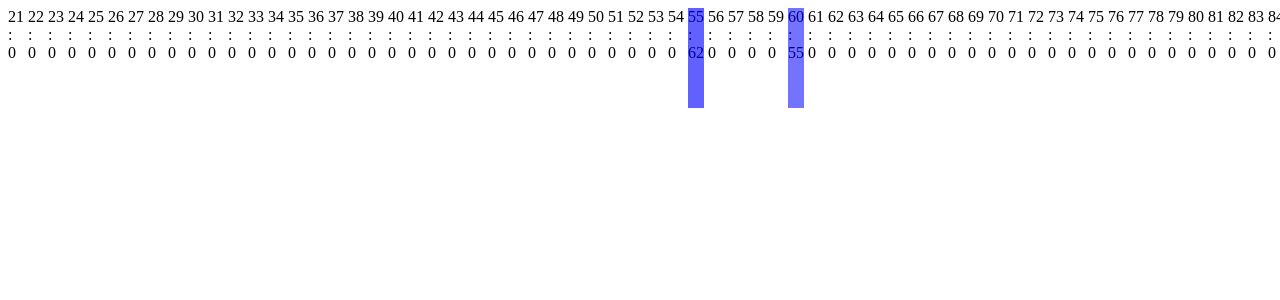
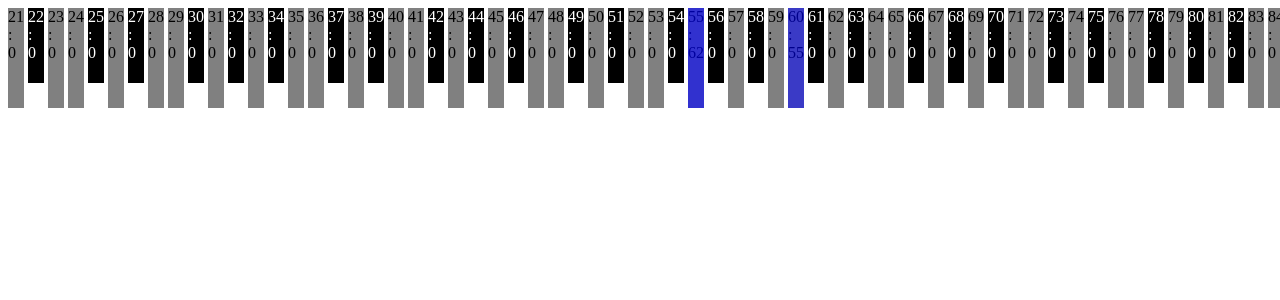
Before and after one commit to JoshMLeslie/web-duet, an Angular app: page / in a window 1280 px wide. Shown: the top 300 px of the page. Built offline with nearby package versions, Linux system fonts and the light colour scheme.

Commit message:
rough-in black keys add w/b key generation tweak key generator refactor key code into earlier stub-component add prettier

```diff
--- /dev/null
+++ b/src/app/keyboard/keyboard-key/key-opacity.directive.ts
@@ -0,0 +1,12 @@
+import { Directive, ElementRef, Input } from '@angular/core';
+
+@Directive({
+  selector: '[appKeyOpacity]'
+})
+export class KeyOpacityDirective {
+	@Input('appKeyOpacity') set opac(tone: number) {
+		this.el.nativeElement.style.opacity = tone / 100;
+	}
+
+  constructor(private el: ElementRef) {}
+}
--- a/src/app/keyboard/keyboard-key/keyboard-key.component.html
+++ b/src/app/keyboard/keyboard-key/keyboard-key.component.html
@@ -1 +1,9 @@
-<p>keyboard-key works!</p>
+<div *ngIf="key.color === 'w'" class="key-el key-el_white">
+	<div class="key-el_tone key-el_white_tone" [appKeyOpacity]="key.tone"></div>
+	{{key.id}} : {{key.tone}}
+</div>
+
+<div *ngIf="key.color === 'b'" class="key-el key-el_black">
+	<div class="key-el_tone key-el_black_tone" [appKeyOpacity]="key.tone"></div>
+	{{key.id}} : {{key.tone}}
+</div>
--- a/src/app/keyboard/keyboard-key/keyboard-key.component.less
+++ b/src/app/keyboard/keyboard-key/keyboard-key.component.less
@@ -0,0 +1,33 @@
+:host {
+	.key-el {
+		width: 1rem;
+		position: relative;
+
+		&_tone {
+			position: absolute;
+			opacity: 0;
+			top: 0;
+			width: 100%;
+			height: 100%;
+		}
+	}
+	.key-el {
+		&_white {
+			height: 100px;
+			background-color: gray;
+
+			&_tone {
+				background-color: blue;
+			}
+		}
+		&_black {
+			height: 75px;
+			color: white;
+			background-color: black;
+
+			&_tone {
+				background-color: white;
+			}
+		}
+	}
+}
--- a/src/app/keyboard/keyboard-key/keyboard-key.component.ts
+++ b/src/app/keyboard/keyboard-key/keyboard-key.component.ts
@@ -1,4 +1,5 @@
 import { Component, OnInit, ChangeDetectionStrategy, Input } from '@angular/core';
+import { KeyboardKeyData } from '../keyboard';
 
 @Component({
   selector: 'app-keyboard-key',
@@ -7,8 +8,7 @@ import { Component, OnInit, ChangeDetectionStrategy, Input } from '@angular/core
   changeDetection: ChangeDetectionStrategy.OnPush
 })
 export class KeyboardKeyComponent implements OnInit {
-	@Input() keyId: number;
-	@Input() keyTone: number;
+	@Input() key: KeyboardKeyData;
 
   constructor() { }
 
--- a/src/app/keyboard/keyboard.component.html
+++ b/src/app/keyboard/keyboard.component.html
@@ -1,6 +1,3 @@
 <div class="key-container">
-	<div class="key-element" *ngFor="let key of keys | keyvalue">
-		<div class="key-element_tone-overlay" [style.opacity]="calcOpacity(key.value.tone)"></div>
-		{{key.value.id}} : {{key.value.tone}}
-	</div>
+	<app-keyboard-key [key]="keyData.value" *ngFor="let keyData of keys | keyvalue"></app-keyboard-key>
 </div>
--- a/src/app/keyboard/keyboard.component.less
+++ b/src/app/keyboard/keyboard.component.less
@@ -4,22 +4,9 @@
 			display: flex;
 			flex-direction: row;
 		}
-		&-element {
-			width: 1rem;
-			height: 100px;
-			position: relative;
+	}
 
-			&_tone-overlay {
-				position: absolute;
-				opacity: 0;
-				top: 0;
-				width: 100%;
-				height: 100%;
-				background-color: blue;
-			}
-		}
-		&-element:not(:last-child) {
-			margin-right: 0.25rem;
-		}
+	app-keyboard-key:not(:last-child) {
+		margin-right: 0.25rem;
 	}
 }
--- a/src/app/keyboard/keyboard.component.ts
+++ b/src/app/keyboard/keyboard.component.ts
@@ -3,6 +3,7 @@ import { Subject } from 'rxjs';
 import { filter, tap } from 'rxjs/operators';
 import { getTestData } from 'test-data/test-data_perpetuum-mobile';
 import { KeyboardKeyData, KeyboardKeys, KeyboardMapArgs } from './keyboard';
+import { WB_PATTERN } from './keys-setup';
 
 @Component({
   selector: 'app-keyboard',
@@ -13,14 +14,11 @@ export class KeyboardComponent implements OnInit, OnDestroy {
 	@Input() keyboardSize = 88;
 
 	_keys: KeyboardKeys;
-	setKeys (data) {
-		const keyType = data[0]; // TODO filter by type
-		const keyId = data[1];
-		const keyTone = data[2];
-		this._keys.set(keyId, {
-			id: keyId,
-			tone: keyTone,
-			type: keyType
+	updateTone (data: KeyboardKeyData) {
+		const id = data[1];
+		this._keys.set(id, {
+			...this._keys.get(id),
+			tone: data[2],
 		});
 	};
 	get keys() {
@@ -28,15 +26,16 @@ export class KeyboardComponent implements OnInit, OnDestroy {
 	}
 	inputSubs = new Map<string, Subject<any>>();
 
-	constructor(private cd: ChangeDetectorRef) {}
+	constructor(private cd: ChangeDetectorRef) {
+		this.buildKeys();
+	}
 
 	ngOnInit() {
-		this.buildKeys();
 		// this.startMidi();
 
 		// TEST
 		getTestData(1).subscribe(key => {
-			this.setKeys(key);
+			this.updateTone(key as unknown as KeyboardKeyData);
 		})
 	}
 
@@ -46,19 +45,20 @@ export class KeyboardComponent implements OnInit, OnDestroy {
 		})
 	}
 
-	calcOpacity(tone: number) {
-		return tone / 100;
-	}
 
 	private buildKeys() {
 		const tempMap = new Map() as KeyboardKeys;
 		const base = 21;
-		for (let i = base; i < (this.keyboardSize + base); i++ ) {
-			// starts at 21 for 88s at least TODO check for smaller boards
-			tempMap.set(i, {
-				id: i,
+		// starts at 21 for 88s at least TODO check for smaller boards
+
+		for (let i = 0; i < this.keyboardSize; i++ ) {
+			const color = WB_PATTERN[i % WB_PATTERN.length];
+			const id = i + base;
+			tempMap.set(id, {
+				id: id,
 				tone: 0,
-				type: null
+				type: null,
+				color
 			})
 		};
 		this._keys = tempMap;
@@ -92,7 +92,7 @@ export class KeyboardComponent implements OnInit, OnDestroy {
 						filter(v => !(v.data.length === 1 && (v.data[0] === 248 || v.data[0] === 254))),
 						tap(v => {
 							console.log(v);
-							this.setKeys(v.data);
+							this.updateTone(v.data);
 							this.cd.detectChanges(); // I think it's gets thrown outside the zone bc of the weird sub stuff
 						})
 					).subscribe();
--- a/src/app/keyboard/keyboard.module.ts
+++ b/src/app/keyboard/keyboard.module.ts
@@ -2,11 +2,10 @@ import { NgModule } from '@angular/core';
 import { CommonModule } from '@angular/common';
 import { KeyboardComponent } from './keyboard.component';
 import { KeyboardKeyComponent } from './keyboard-key/keyboard-key.component';
-
-
+import { KeyOpacityDirective } from './keyboard-key/key-opacity.directive';
 
 @NgModule({
-  declarations: [KeyboardComponent, KeyboardKeyComponent],
+  declarations: [KeyboardComponent, KeyboardKeyComponent, KeyOpacityDirective],
   imports: [
     CommonModule
   ],
--- a/src/app/keyboard/keyboard.ts
+++ b/src/app/keyboard/keyboard.ts
@@ -4,6 +4,7 @@ export interface KeyboardKeyData {
 	id: number;
 	tone: number;
 	type: number;
+	color: 'w' | 'b';
 };
 export type KeyboardMapArgs = [number, KeyboardKeyData];
 export type KeyboardKeys = Map<number, KeyboardKeyData>;
--- /dev/null
+++ b/src/app/keyboard/keys-setup.ts
@@ -0,0 +1,114 @@
+// w b w w b w b w w b w b w b w w b w b w w b w b w b w w b
+// ^-     -^ ^-     -^ ^-^
+// w b w w b
+// w b w w b
+// w b
+// w b w w b
+// w b w w b
+// w b
+const WB_SUB_PATTERN_ONE: Array<'w' | 'b'> = ['w', 'b'];
+const WB_SUB_PATTERN_TWO: Array<'w' | 'b'> = [
+	...WB_SUB_PATTERN_ONE,
+	'w',
+	...WB_SUB_PATTERN_ONE
+];
+export const WB_PATTERN: Array<'w' | 'b'> = [
+	...WB_SUB_PATTERN_TWO,
+	...WB_SUB_PATTERN_TWO,
+	...WB_SUB_PATTERN_ONE
+];
+/**
+ * Kept for posterity
+const BLACK_88_IDS = [
+  22,
+  25, 3 <-- start
+  27, 2
+  30, 3
+  32, 2
+  34, 2 <-- end
+  37, 3
+  39, 2
+  42, 3
+  44, 2
+  46, 2
+  49, 3
+  51, 2
+  54, 3
+  56, 2
+  58, 2
+  61, 3
+  63, 2
+  66, 3
+  68, 2
+  70, 2
+  73, 3
+  75, 2
+  78, 3
+  80, 2
+  82, 2
+  85, 3
+  87, 2
+  90, 3
+  92, 2
+  94, 2
+  97, 3
+  99, 2
+  102,3
+  104,2
+  106 2
+];
+const WHITE_88_IDS = [
+  21,
+  23, 2  <-- start
+  24, 1
+  26, 2
+  28, 2
+  29, 1
+  31, 2
+  33, 2 <-- end
+  35, 2
+  36, 1
+  38, 2
+  40, 2
+  41, 1
+  43, 2
+  45, 2
+  47, 2
+  48, 1
+  50, 2
+  52, 2
+  53, 1
+  55, 2
+  57, 2
+  59, 2
+  60, 1
+  62,
+  64,
+  65,
+  67,
+  69,
+  71,
+  72,
+  74,
+  76,
+  77,
+  79,
+  81,
+  83,
+  84,
+  86,
+  88,
+  89,
+  91,
+  93,
+  95,
+  96,
+  98,
+  100,
+  101,
+  103,
+  105,
+  107,
+  108
+];
+*/
```
Also changed, not shown: package.json (+9 -0 lines), 1 other file (tests, documents, lock files or other folders).
